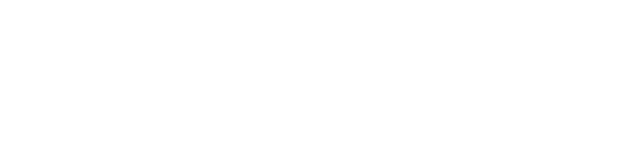
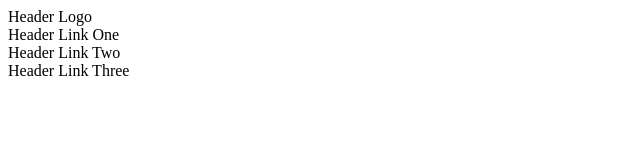
Before and after one commit to henchdom/landing-page, a plain HTML site: page index.html in a window 1280 px wide. Shown: the whole page, without its empty margins (0-640 px from the left). Drawn offline with Linux system fonts and the light colour scheme.

Commit message:
add header skeleton

```diff
--- a/index.html
+++ b/index.html
@@ -3,9 +3,14 @@
 <head>
     <meta charset="UTF-8">
     <meta name="viewport" content="width=device-width, initial-scale=1.0">
-    <title>Document</title>
+    <title>Landing Page Project</title>
 </head>
 <body>
-
+    <div class="container">
+        <div class="logo">Header Logo</div>
+        <div class="link-1">Header Link One</div>
+        <div class="link-2">Header Link Two</div>
+        <div class="link-3">Header Link Three</div>
+    </div>
 </body>
 </html>
--- a/style.css
+++ b/style.css
@@ -0,0 +1,5 @@
+* {
+    box-sizing: border-box;
+    padding: 0;
+    margin: 0;
+}
```
